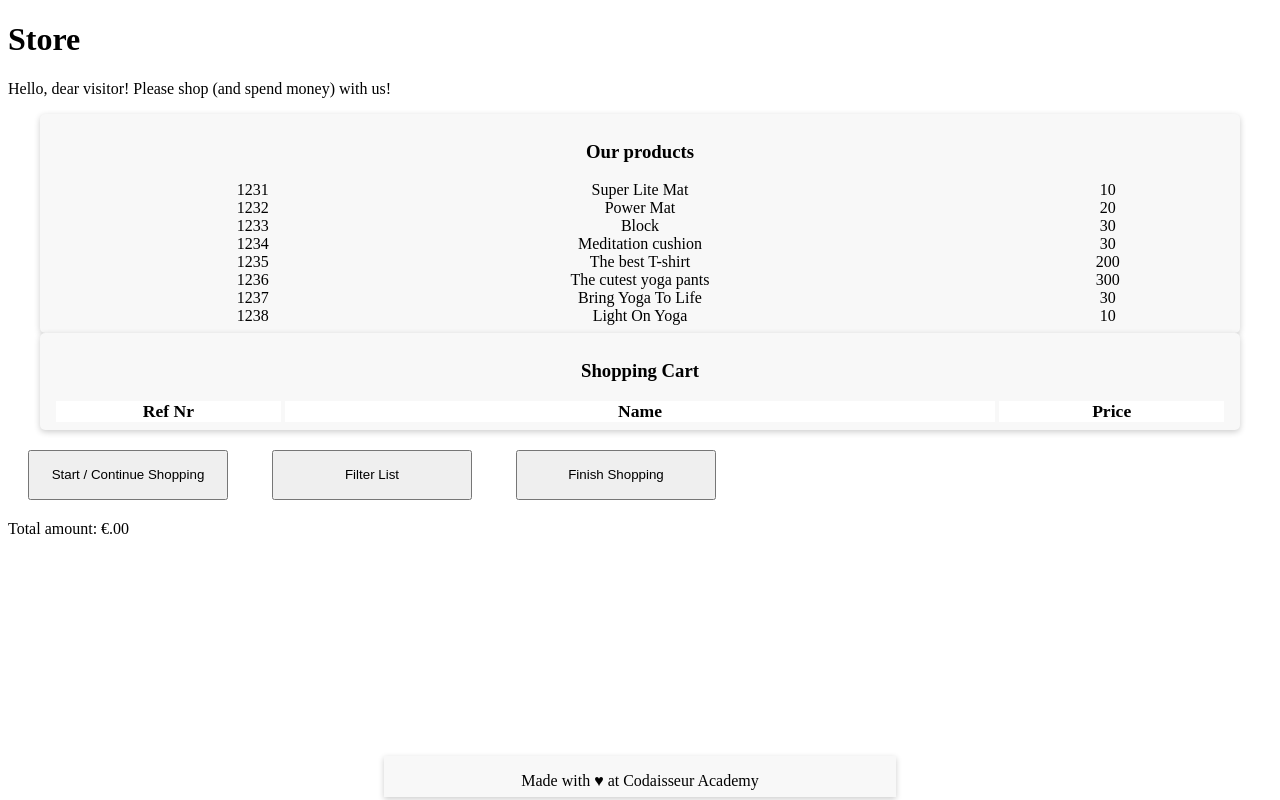
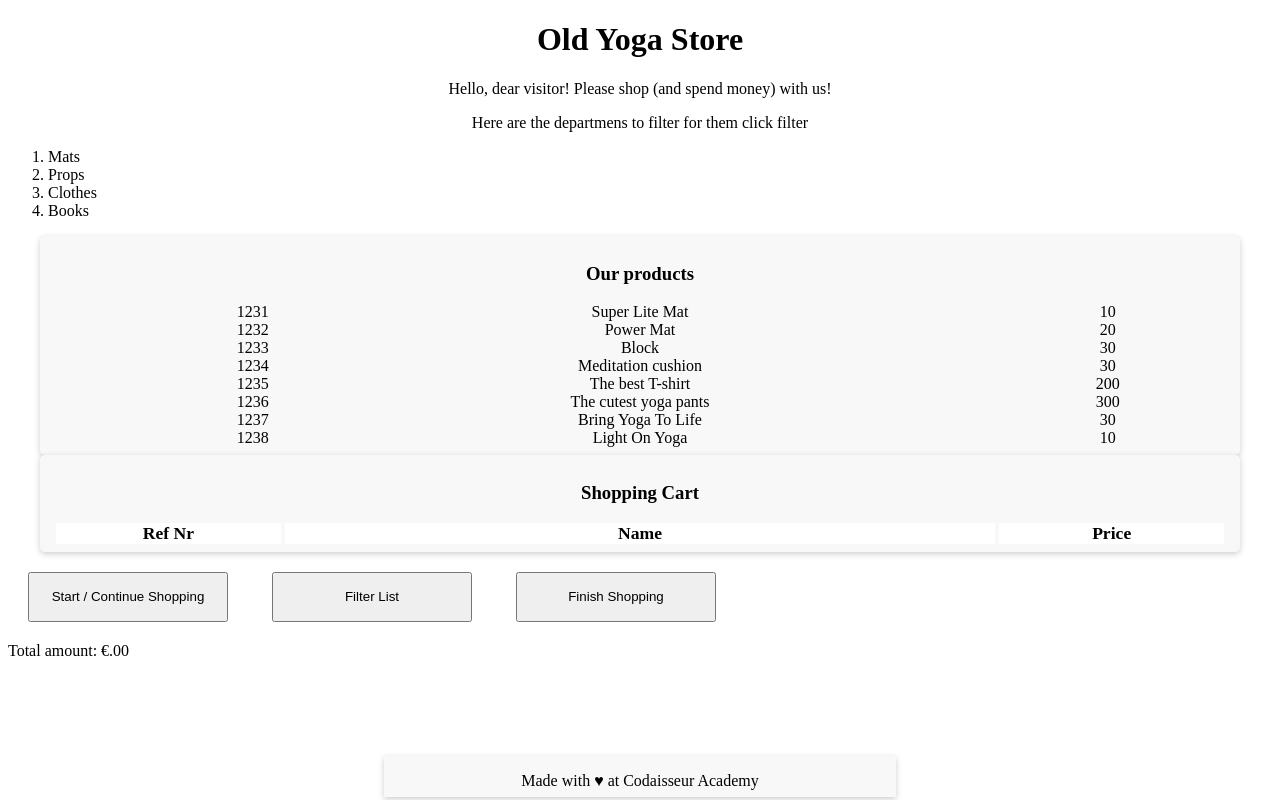
Before and after one commit to rehas/JS-basics-2-lab-store, a plain HTML site: page index.html in a window 1280 px wide. Drawn offline with Linux system fonts and the light colour scheme.

Commit message:
Some styling changes

```diff
--- a/index.html
+++ b/index.html
@@ -7,9 +7,16 @@
   </head>
 
   <body>
-    <h1>Store</h1>
+    <h1>Old Yoga Store</h1>
 
     <p>Hello, dear visitor! Please shop (and spend money) with us!</p>
+    <p>Here are the departmens to filter for them click filter</p>
+    <ol>
+      <li>Mats</li>
+      <li>Props</li>
+      <li>Clothes</li>
+      <li>Books</li>
+    </ol>
     <div id="product-overview">
       <h3 id="productList" >Our products</h3>
       <span class="header-line product reference-number">Ref Nr</span>
--- a/store.js
+++ b/store.js
@@ -41,7 +41,7 @@ var shopFromStore =  function () {
 
 var displayProductsFromShoppingCart = function() {
   //Empty the shopping list
-  debugger;
+  // debugger;
   var shopListElement = document.getElementById('shopping-cart');
   while (shopListElement.childElementCount > 1){
     //console.log(shopListElement.firstChild.id);
--- a/styles.css
+++ b/styles.css
@@ -1,7 +1,9 @@
 /* Please make it pretty, ONLY AFTER implementing ALL your Javascript! */
 
 * { box-sizing: border-box }
-
+h1,p{
+  text-align: center;
+}
 #product-overview {
   box-shadow: 0 2px 6px 0 rgba(0,0,0,0.2);
   background-color: #f8f8f8;
```
